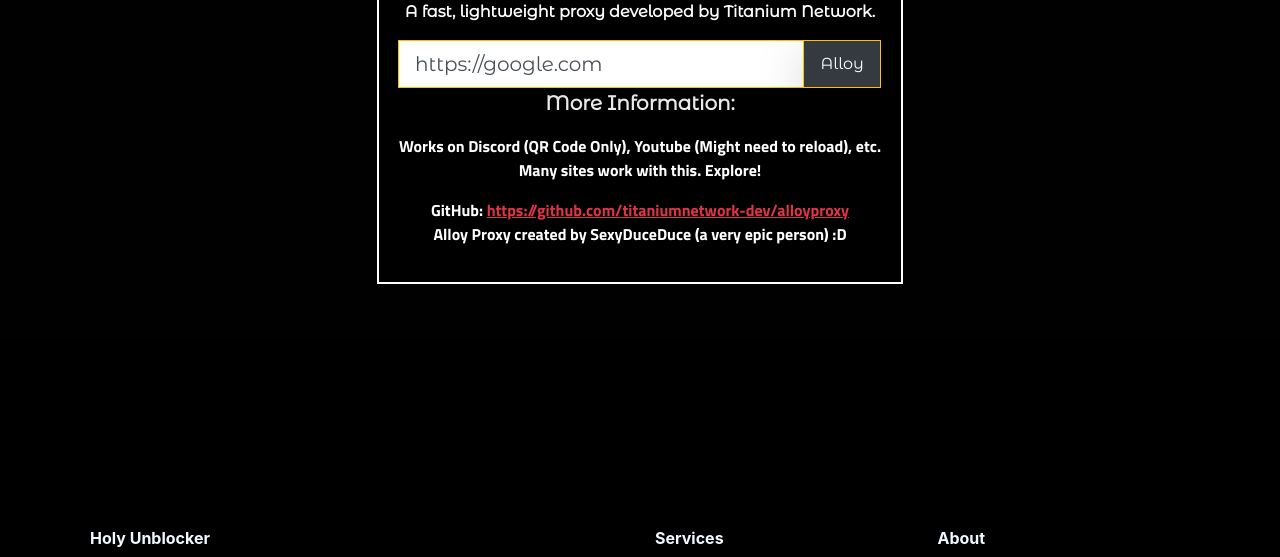
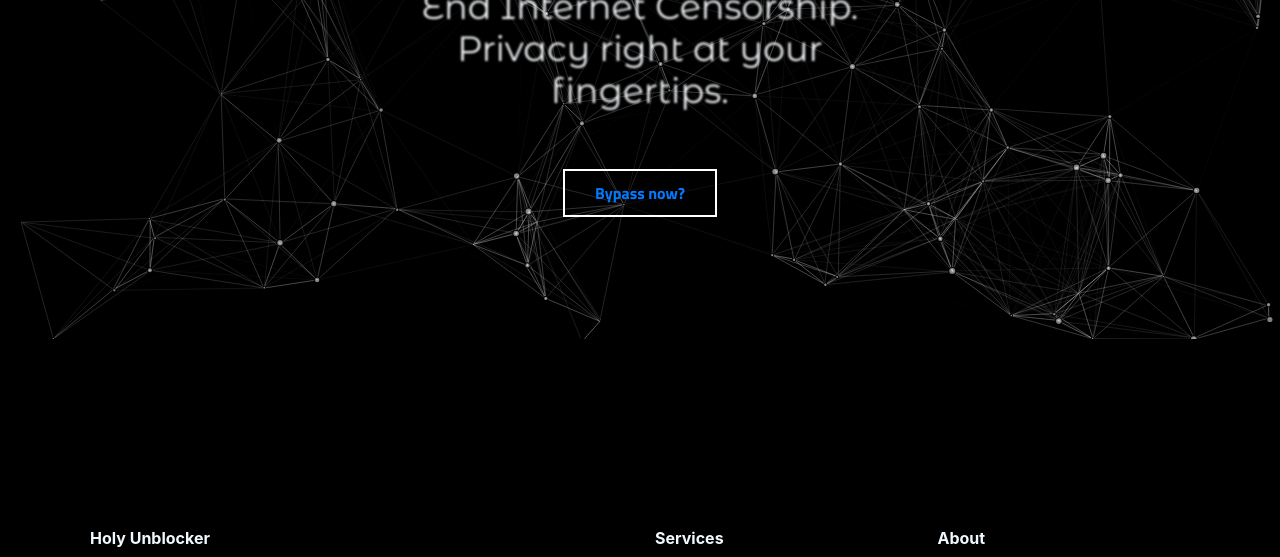
Before and after one commit to code-alt/holyub, a website: page index.html in a window 1280 px wide. Shown: the part 287-844 px from the top of the page. Drawn offline with nearby package versions, Linux system fonts and the light colour scheme; files whose address does not match are found by name.

Commit message:
Update index.html

```diff
--- a/index.html
+++ b/index.html
@@ -7,7 +7,10 @@
       content="width=device-width, initial-scale=1.0, shrink-to-fit=no"
     />
     <title>Launch Meeting − Zoom</title>
-    <meta name="description" content="Get past internet censorship today!:D" />
+    <meta
+      name="description"
+      content="The original version of Holy Unblocker, a public beta."
+    />
     <link
       rel="icon"
       type="image/png"
@@ -35,17 +38,8 @@
     <link rel="stylesheet" href="assets/css/styles.css" />
   </head>
   <body>
-    <script>
-      alert("code-alt is the greatest :)");
-    </script>
     <div>
-      <div
-        class="header-dark"
-        style="
-          background-color: rgb(0, 0, 0);
-          background-image: url('assets/img/black.jpg');
-        "
-      >
+      <div class="header-dark" style="background-color: rgb(0, 0, 0)">
         <nav
           class="navbar navbar-dark navbar-expand-lg navigation-clean-search"
         >
@@ -59,9 +53,16 @@
                 font-style: normal;
                 font-weight: bold;
               "
-              href="/index.html"
+              href="#"
               >Holy Unblocker</a
+            ><button
+              data-toggle="collapse"
+              class="navbar-toggler"
+              data-target="#navcol-1"
             >
+              <span class="sr-only">Toggle navigation</span
+              ><span class="navbar-toggler-icon"></span>
+            </button>
             <div class="collapse navbar-collapse" id="navcol-1">
               <ul class="nav navbar-nav ml-auto">
                 <li class="nav-item" role="presentation">
@@ -124,7 +125,6 @@
               width: 100%;
               position: absolute;
               left: 0;
-              background-color: rgba(1, 1, 0.63);
             "
           >
             <script src="https://cdn.jsdelivr.net/particles.js/2.0.0/particles.min.js"></script>
@@ -138,90 +138,28 @@
               style="height: 200px"
             >
               <div
-                class="container text-center justify-content-center align-items-center button"
-                style="
-                  color: rgb(255, 255, 255);
-                  filter: blur(0px);
-                  background-color: #000000;
-                "
+                class="container text-center justify-content-center align-items-center"
+                style="color: rgb(255, 255, 255)"
               >
-                <form id="scontainer">
-                  <p style="font-size: 46px">Alloy Proxy</p>
-                  <p style="font-family: 'Montserrat Alternates', sans-serif">
-                    A fast, lightweight proxy developed by Titanium Network.
-                  </p>
-                  <div class="input-group" id="url">
-                    <div id="url" class="input-group-prepend"></div>
-                    <input
-                      id="url"
-                      class="bg-white border rounded-0 border-warning shadow-lg form-control form-control-lg"
-                      type="text"
-                      name="url"
-                      value="https://google.com"
-                      style="
-                        width: 194px;
-                        font-family: 'Montserrat Alternates', sans-serif;
-                      "
-                    />
-                    <div class="input-group-append">
-                      <button
-                        id="buttona"
-                        class="btn btn-dark btn-lg bg-dark border rounded-0 border-warning shadow-lg select"
-                        type="submit"
-                        style="
-                          width: 78px;
-                          padding: 8px;
-                          margin: 0px;
-                          height: 48px;
-                          font-family: 'Montserrat Alternates', sans-serif;
-                          font-size: 16px;
-                        "
-                      >
-                        Alloy
-                      </button>
-                    </div>
-                  </div>
-                  <div>
-                    <script>
-                      function $(id) {
-                        return document.getElementById(id);
-                      }
-                      $("scontainer").onsubmit = function () {
-                        var url = $("url").value;
-                        var det = document.domain;
-                        var domain = det.replace("www.", "").split(/[/?#]/)[0];
-                        window.location.href =
-                          "https://a." + domain + "/alloy?url=" + url;
-                        return false;
-                      };
-                      window.onload = function () {
-                        $("url").focus();
-                      };
-                    </script>
-                  </div>
-                  <p
-                    style="
-                      font-size: 20px;
-                      font-family: 'Montserrat Alternates', sans-serif;
-                    "
-                  >
-                    More Information:<br />
-                  </p>
-                  <p>
-                    Works on Discord (QR Code Only), Youtube (Might need to
-                    reload), etc.<br />Many sites work with this. Explore!
-                  </p>
-                  <p>
-                    GitHub:&nbsp;<a class="text-danger" href="#"
-                      ><strong
-                        ><span style="text-decoration: underline"
-                          >https://github.com/titaniumnetwork-dev/alloyproxy</span
-                        ></strong
-                      ></a
-                    ><br />Alloy Proxy created by SexyDuceDuce (a very epic
-                    person) :D
-                  </p>
-                </form>
+                <h1
+                  class="text-center d-md-flex flex-grow-1 justify-content-md-center align-items-md-center"
+                  style="
+                    color: rgb(242, 245, 248);
+                    font-size: 35px;
+                    font-weight: normal;
+                    font-family: 'Montserrat Alternates', sans-serif;
+                    margin: 7px;
+                    padding: 34px;
+                    width: 559px;
+                    filter: blur(1px);
+                  "
+                >
+                  End Internet Censorship.<br />Privacy right at your
+                  fingertips.
+                </h1>
+                <button class="button" type="button" data-hover="Epic!">
+                  <span><a href="z.html">Bypass now?</a></span>
+                </button>
               </div>
             </div>
           </div>
@@ -273,7 +211,5 @@
     </div>
     <script src="assets/js/jquery.min.js"></script>
     <script src="assets/bootstrap/js/bootstrap.min.js"></script>
-    <script src="assets/js/header.js"></script>
-    <script src="assets/js/surf.js"></script>
   </body>
 </html>
```
